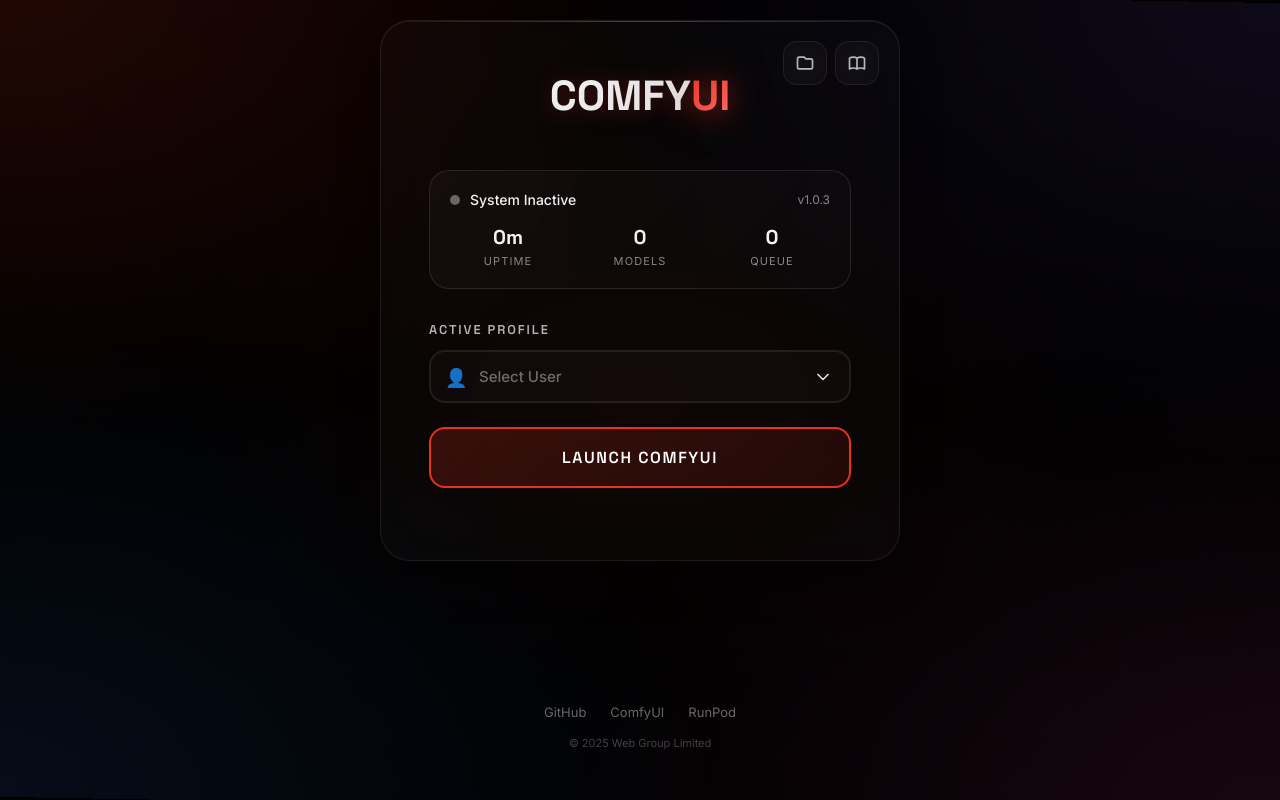
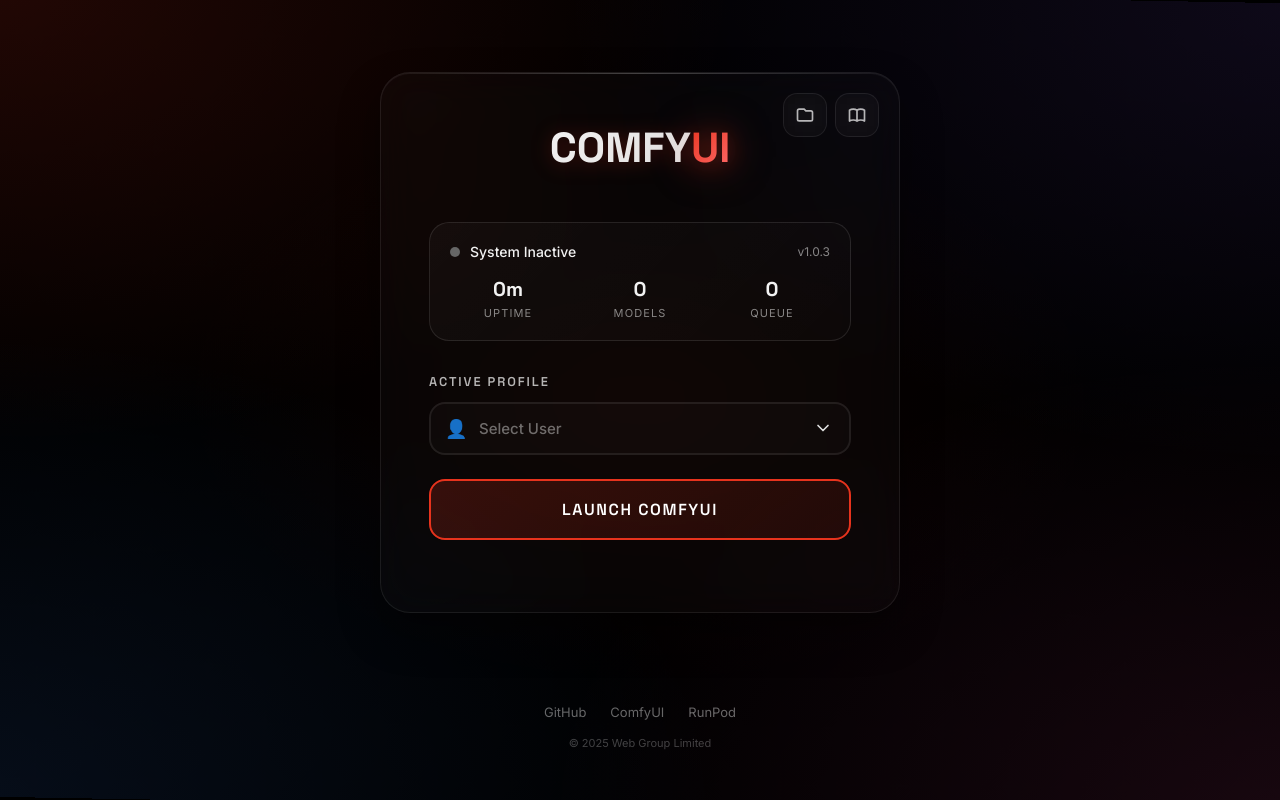
Before and after one commit to wolfgrimmm/comfyui-runpod-installer, a Flask app: template ui/templates/control_panel.html in a window 1280 px wide. Run offline with Flask 3, Linux system fonts and the light colour scheme; the template is opened without the code that fills it, so the values that code supplies are empty; parts of the project's set-up code (start-up, migrations or seed data) failed here and were passed over.

Commit message:
Improve UI centering and user selection behavior
- Fixed vertical centering of UI container using flex wrapper
- Container now properly centered on screen instead of too close to top
- Disabled user dropdown when ComfyUI is running to prevent confusion
- Re-enabled user dropdown when ComfyUI is stopped
- Better layout with footer at bottom and main content centered

```diff
--- a/ui/templates/control_panel.html
+++ b/ui/templates/control_panel.html
@@ -72,7 +72,7 @@
             display: flex;
             flex-direction: column;
             align-items: center;
-            justify-content: center;
+            justify-content: space-between;
             padding: 20px;
             position: relative;
             overflow-y: auto;
@@ -94,6 +94,14 @@
                 radial-gradient(ellipse at center, rgba(231, 51, 29, 0.05) 0%, transparent 50%);
             z-index: 0;
             animation: backgroundFloat 20s ease-in-out infinite;
+        }
+
+        .main-wrapper {
+            flex: 1;
+            display: flex;
+            align-items: center;
+            justify-content: center;
+            width: 100%;
         }
 
         .container {
@@ -766,7 +774,8 @@
     </style>
 </head>
 <body>
-    <div class="container">
+    <div class="main-wrapper">
+        <div class="container">
         <div class="quick-actions">
             <button class="action-btn" onclick="openJupyterLab()">
                 <svg xmlns="http://www.w3.org/2000/svg" viewBox="0 0 24 24">
@@ -853,6 +862,7 @@
         </div>
 
 
+        </div>
     </div>
 
     <div class="footer">
@@ -1031,6 +1041,12 @@
                                 statusDot.className = 'status-dot';
                                 statusText.textContent = `Active • ${username}`;
 
+                                // Disable user selection when running
+                                const usernameSelect = document.getElementById('username');
+                                if (usernameSelect) {
+                                    usernameSelect.disabled = true;
+                                }
+
                                 showToast('ComfyUI is ready! Click "Open ComfyUI" to access it.', 'success');
 
                                 // Update start time for uptime tracking
@@ -1083,6 +1099,12 @@
                     primaryBtn.style.display = '';
                     primaryBtn.textContent = 'Launch ComfyUI';
                     primaryBtn.disabled = false;
+                }
+
+                // Re-enable user selection
+                const usernameSelect = document.getElementById('username');
+                if (usernameSelect) {
+                    usernameSelect.disabled = false;
                 }
 
                 // Remove action buttons
```
